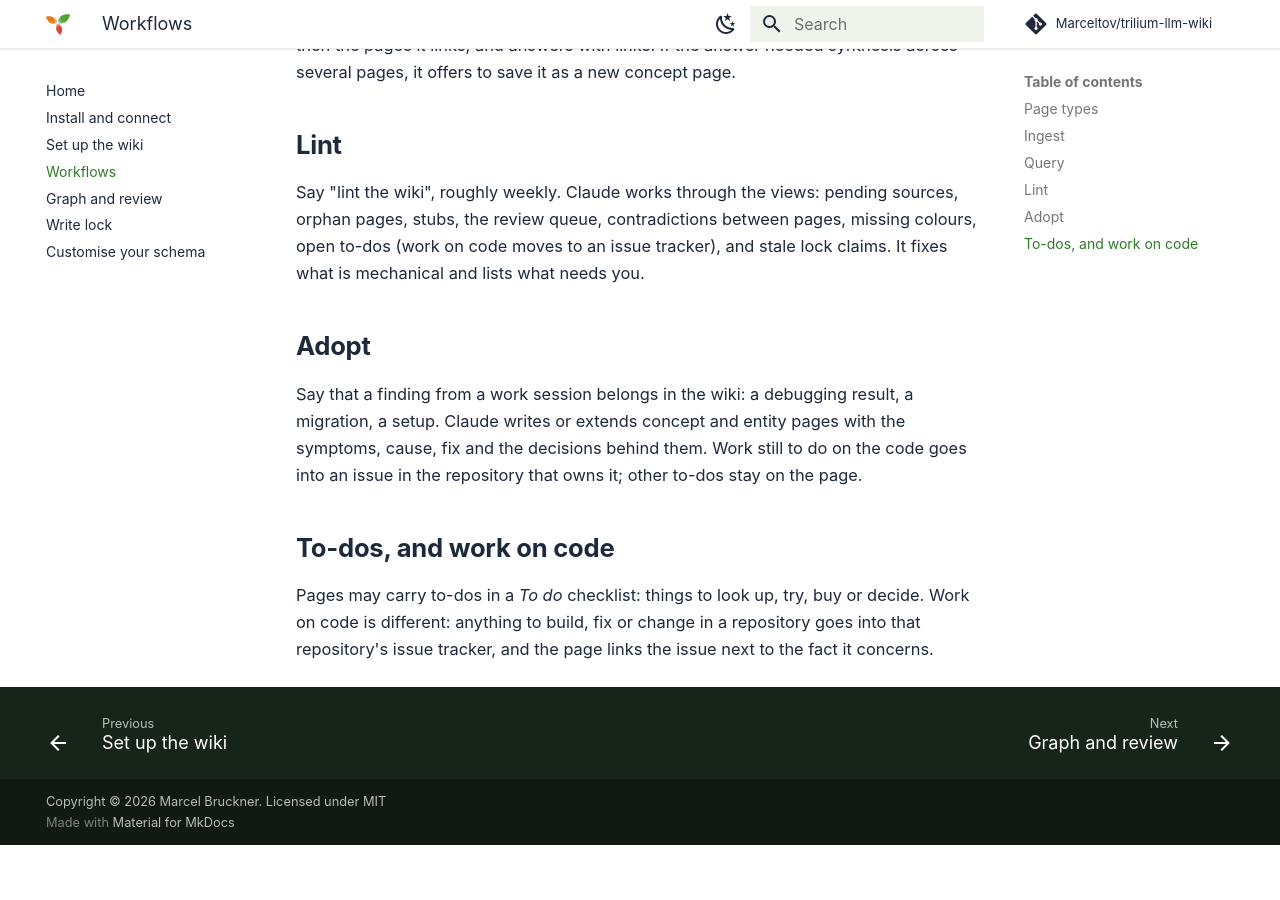
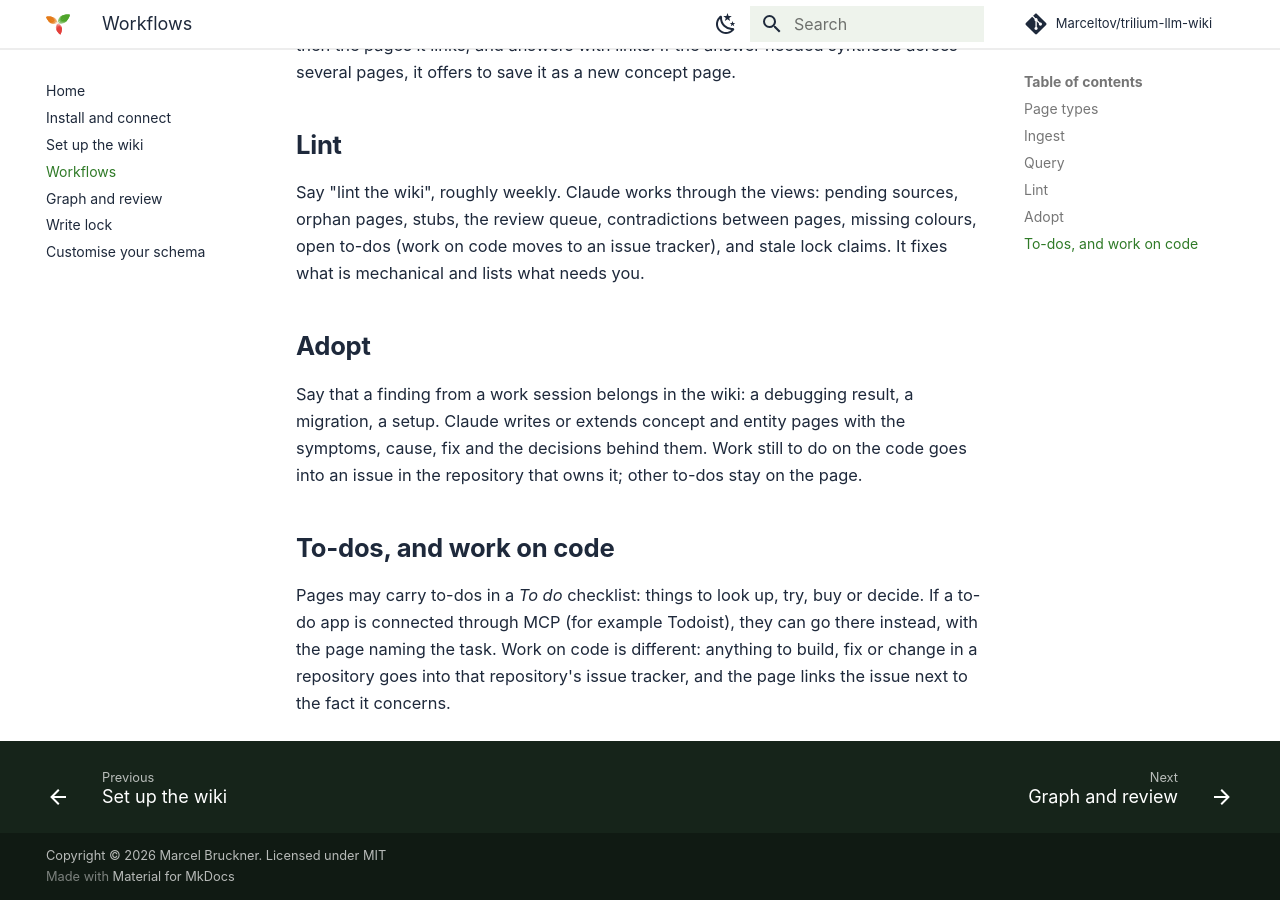
Before and after one commit to Marceltov/trilium-llm-wiki, an MkDocs documentation site: the page built from docs/workflows.md, in a window 1280 px wide and 900 px high, scrolled down 1123 px. Built offline with MkDocs 1.6.1 and Material for MkDocs 9.7.7, drawn with Linux system fonts in a browser that asks for light colours; some web fonts are replaced; comment, search, counter and statistics services are not loaded; before the commit the page ends 1968 px from its top, so only the background shows below that.

Commit message:
To-dos may also go to a to-do app connected through MCP
Co-Authored-By: Claude Opus 5.5 <noreply@anthropic.com>
Claude-Session: https://claude.ai/code/session_01AmrHL4wLAquQW36e9hoLzz

```diff
--- a/docs/workflows.md
+++ b/docs/workflows.md
@@ -37,4 +37,4 @@ Say that a finding from a work session belongs in the wiki: a debugging result,
 
 ## To-dos, and work on code
 
-Pages may carry to-dos in a *To do* checklist: things to look up, try, buy or decide. Work on code is different: anything to build, fix or change in a repository goes into that repository's issue tracker, and the page links the issue next to the fact it concerns.
+Pages may carry to-dos in a *To do* checklist: things to look up, try, buy or decide. If a to-do app is connected through MCP (for example Todoist), they can go there instead, with the page naming the task. Work on code is different: anything to build, fix or change in a repository goes into that repository's issue tracker, and the page links the issue next to the fact it concerns.
```
Also changed, not shown: docs/customise.md (+1 -1 lines), 1 other file.
